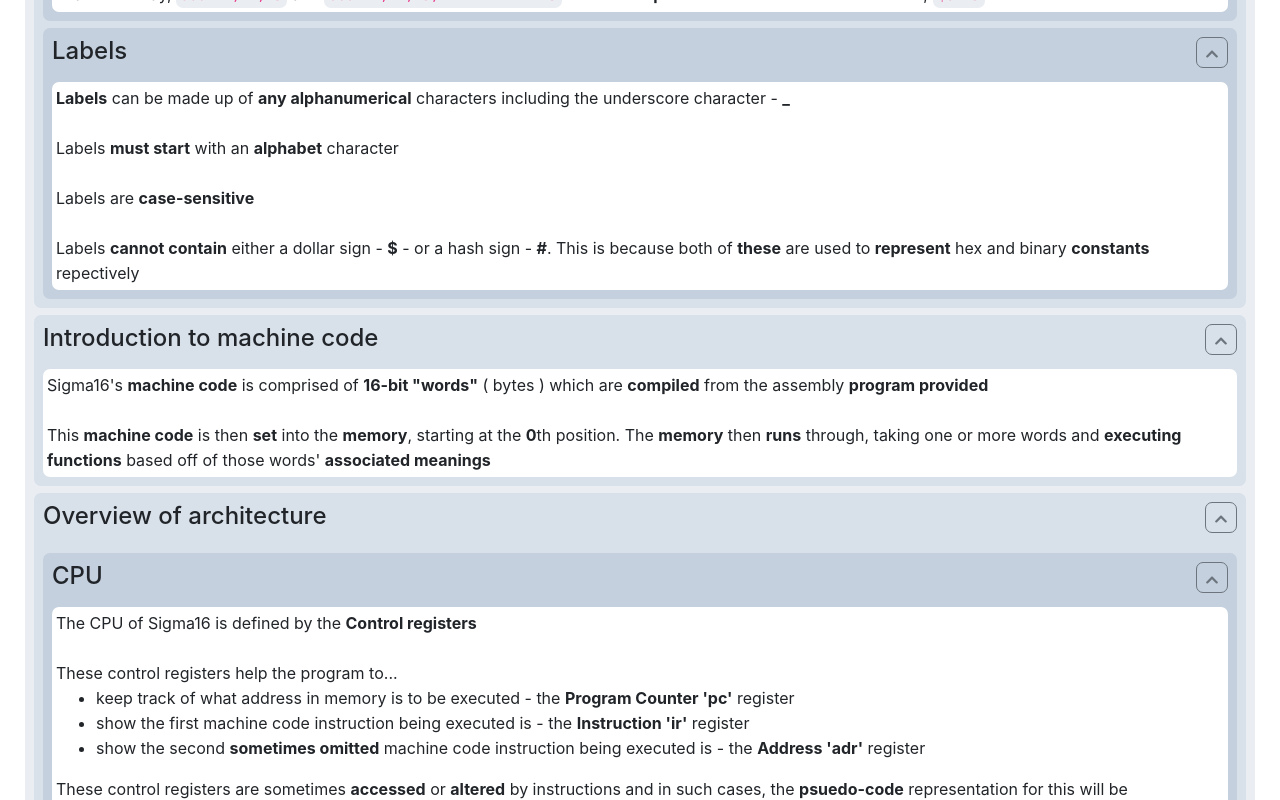
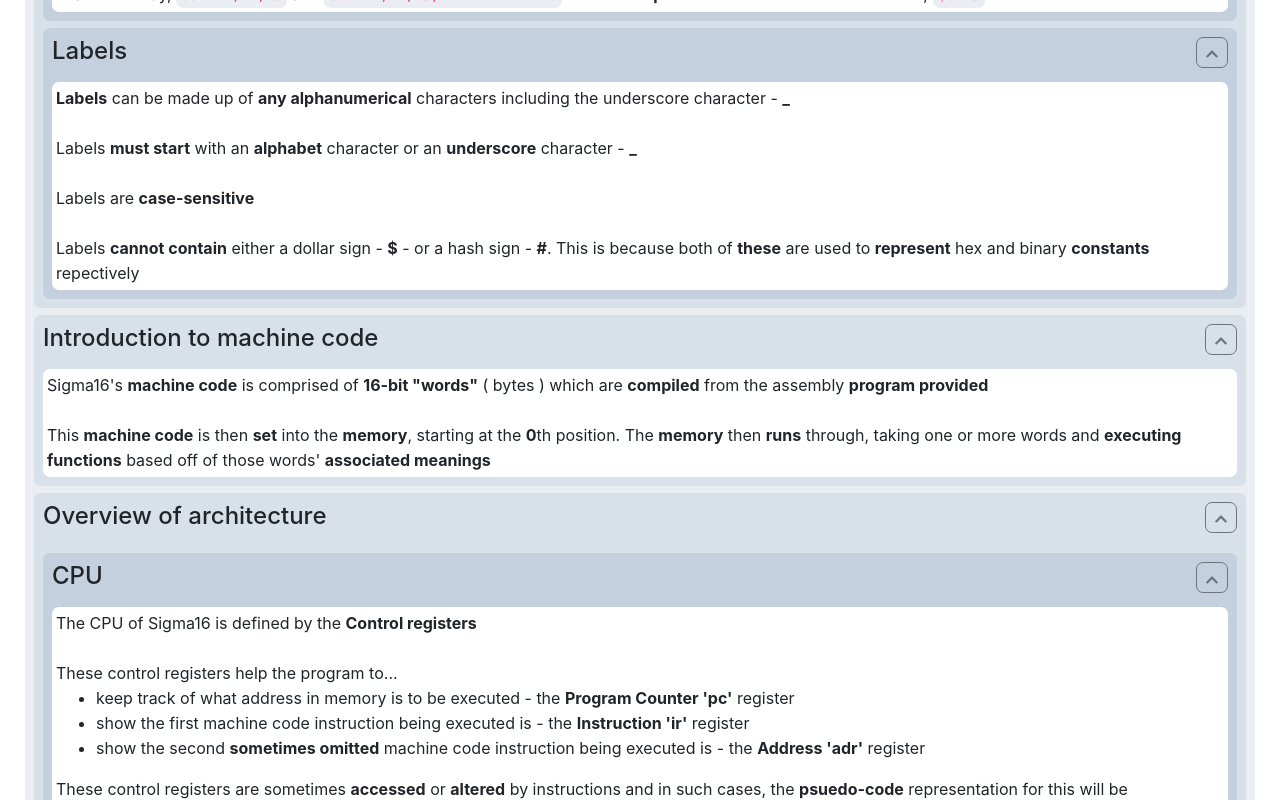
Before and after one commit to QuestioWo/Sigma17, a React (Create React App) app: page /#/documentation in a window 1280 px wide. Shown: the part 3160-3960 px from the top of the page. Built offline with nearby package versions, Linux system fonts and the light colour scheme.

Commit message:
allowed first character of labels to be an underscore. updates docs for this fact. added pointer hand to contents page to make it look better

```diff
--- a/src/components/DocumentationView.css
+++ b/src/components/DocumentationView.css
@@ -15,6 +15,7 @@
 .documentation-page-link:hover {
   color: darkblue;
   text-decoration: underline;
+  cursor: pointer;
 }
 
 .info-field {
--- a/src/components/DocumentationView.js
+++ b/src/components/DocumentationView.js
@@ -451,7 +451,7 @@
                       <div className='info-body white'>
                         <strong>Labels</strong> can be made up of <strong>any alphanumerical</strong> characters including the underscore character - <strong>_</strong><br/>
                         <br/>
-                        Labels <strong>must start</strong> with an <strong>alphabet</strong> character<br/>
+                        Labels <strong>must start</strong> with an <strong>alphabet</strong> character or an <strong>underscore</strong> character - <strong>_</strong><br/>
                         <br/>
                         Labels are <strong>case-sensitive</strong><br/>
                         <br/>
--- a/src/components/utils/Emulator.js
+++ b/src/components/utils/Emulator.js
@@ -975,7 +975,7 @@
   }
 
   function checkLabel( label ) {
-    if ( !( /^[a-z|A-Z]/.test( label ) ) ) {
+    if ( !( /^[a-zA-Z_]/.test( label ) ) ) {
       return 'label must start with an alphabet character';
     }
 
```
Also changed, not shown: 1 other file (tests, documents, lock files or other folders).
